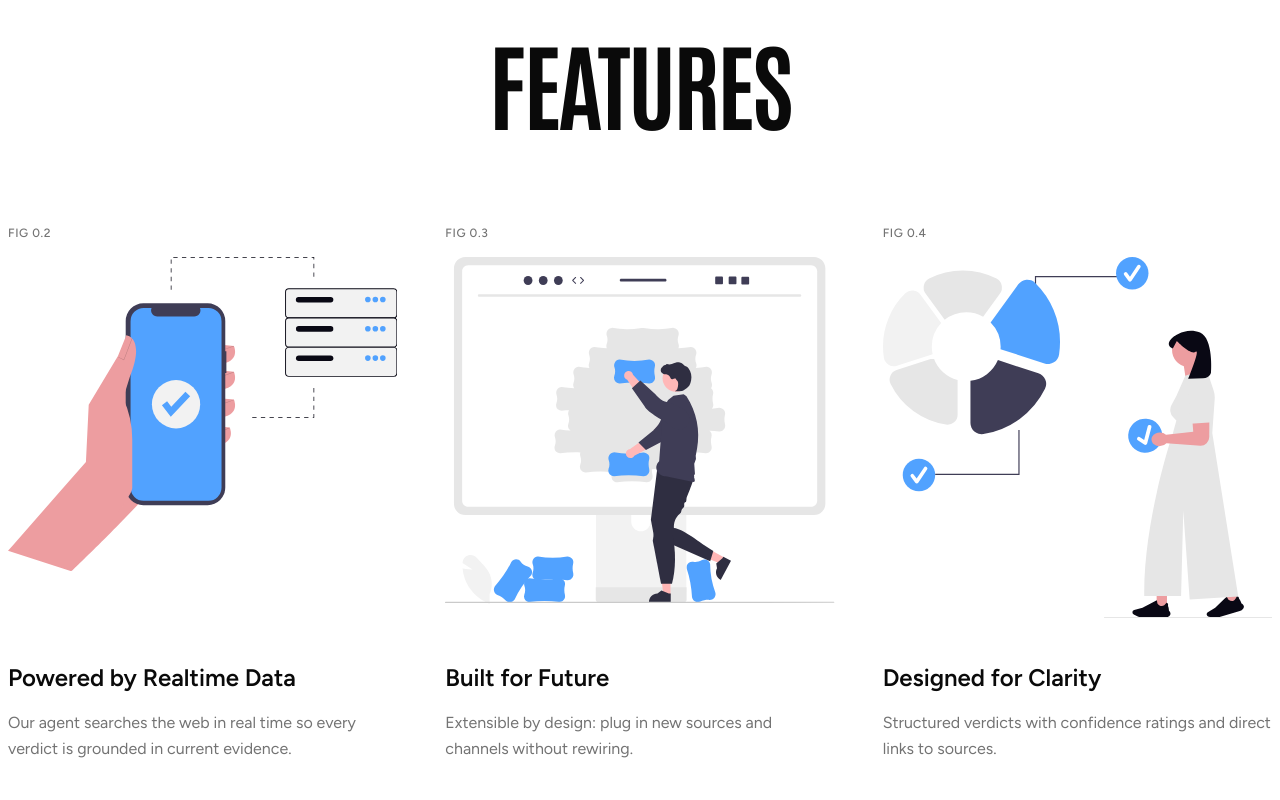
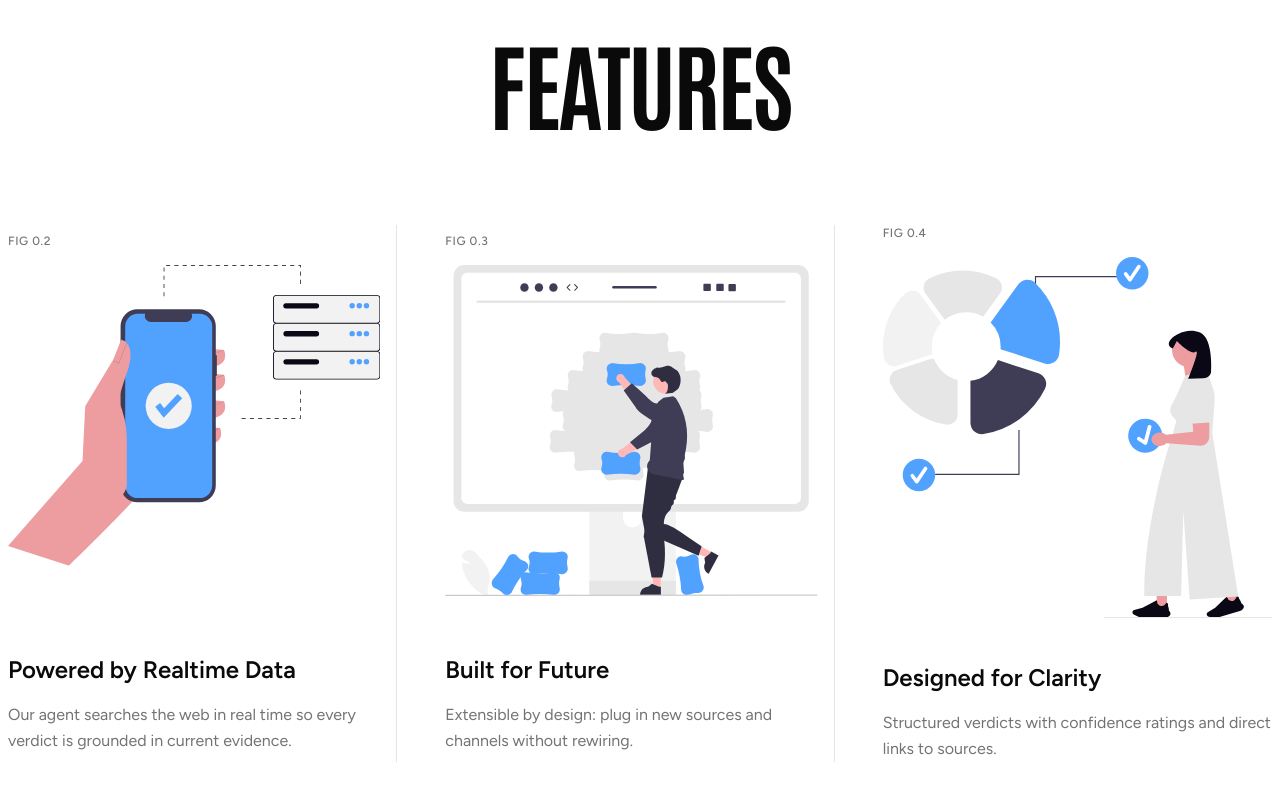
Before and after one commit to Trex-Hub/press0, a Next.js app in the folder apps/web/: page / in a window 1280 px wide. Shown: the part 1541-2341 px from the top of the page. Built offline with nearby package versions, Linux system fonts and the light colour scheme.

Commit message:
feat(features): improved features section

```diff
--- a/apps/web/src/app/(public)/(landing-page)/@features/page.tsx
+++ b/apps/web/src/app/(public)/(landing-page)/@features/page.tsx
@@ -1,6 +1,11 @@
+'use client';
+
+import { Separator } from '@/src/components/ui/separator';
 import { FEATURES } from '@/src/utils/features';
+import { useIsMobile } from '@/src/hooks/use-mobile';
 
 const FeaturesPage = () => {
+  const isMobile = useIsMobile();
   return (
     <section
       id='features'
@@ -13,8 +18,14 @@ const FeaturesPage = () => {
       </h1>
 
       <div className='grid grid-cols-1 md:grid-cols-3 gap-12 md:gap-8 lg:gap-12 text-left w-full'>
-        {FEATURES.map(feature => (
-          <article key={feature.figure} className='flex flex-col gap-4 min-w-0'>
+        {FEATURES.map((feature, index) => {
+
+          const isLast = index === FEATURES.length - 1;
+          const orientation = isMobile ? 'horizontal' : 'vertical';
+
+          return (
+            <div className='flex flex-col md:flex-row items-center justify-between gap-4 px-10 md:px-0' key={feature.figure}>
+              <article className='flex flex-col gap-4 min-w-0'>
                 <span
                   className='text-xs font-medium uppercase tracking-wider text-muted-foreground'
                   aria-hidden>
@@ -30,7 +41,12 @@ const FeaturesPage = () => {
                   {feature.description}
                 </p>
               </article>
-        ))}
+              {!isLast && (
+                <Separator orientation={orientation} decorative />
+              )}
+            </div>
+          )
+        })}
       </div>
     </section>
   );
```
Lines whose indentation alone changed are shown as unchanged.
